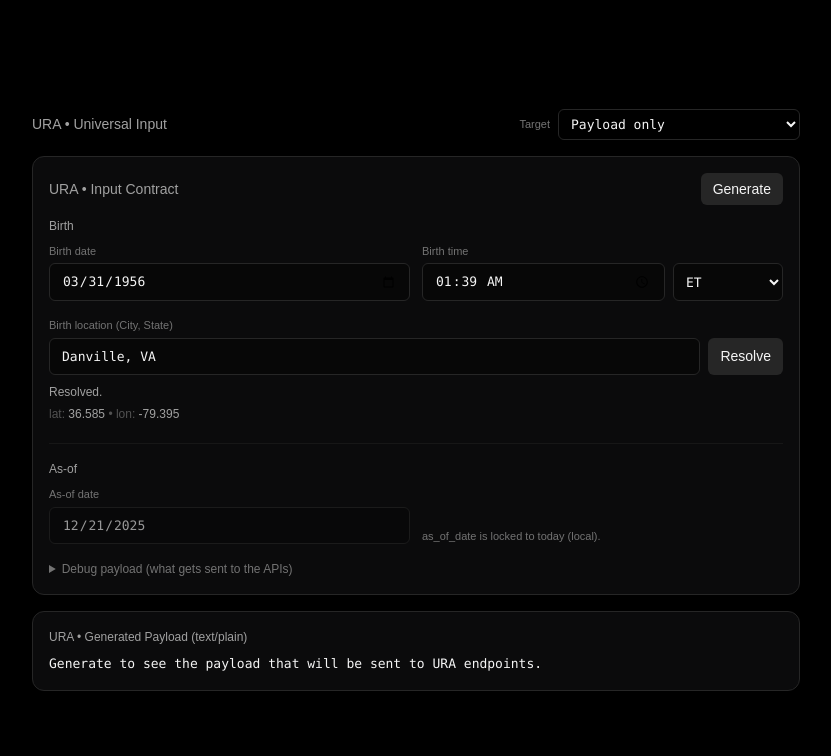
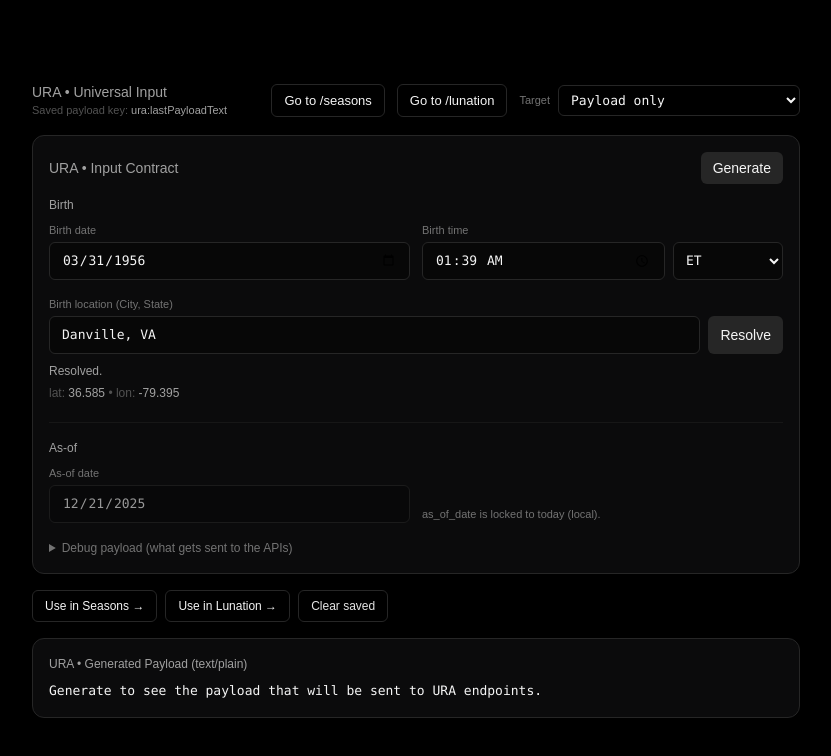
Before and after one commit to jaysperspective/URA, a Next.js app in the folder web/: page /input in a window 1280 px wide. Shown: the top 756 px of the page, without its empty margins (224-1055 px from the left). Built offline with nearby package versions, Linux system fonts and the light colour scheme.

Commit message:
Update page.tsx

```diff
--- a/web/src/app/input/page.tsx
+++ b/web/src/app/input/page.tsx
@@ -1,11 +1,14 @@
 "use client";
 
-import React, { useState } from "react";
+import React, { useEffect, useState } from "react";
+import Link from "next/link";
 import AstroInputForm, {
   type AstroPayloadText,
 } from "@/components/astro/AstroInputForm";
 
 type Target = "payload" | "lunation" | "asc-year" | "both";
+
+const LS_PAYLOAD_KEY = "ura:lastPayloadText";
 
 function pretty(x: any) {
   try {
@@ -41,9 +44,32 @@ export default function UniversalInputPage() {
   const [ascYearOut, setAscYearOut] = useState<string>("");
   const [statusLine, setStatusLine] = useState<string>("");
 
+  const [savedPayload, setSavedPayload] = useState<string>("");
+
+  useEffect(() => {
+    try {
+      const x = window.localStorage.getItem(LS_PAYLOAD_KEY) || "";
+      setSavedPayload(x);
+      if (!payloadOut && x) setPayloadOut(x);
+    } catch {
+      // ignore
+    }
+    // eslint-disable-next-line react-hooks/exhaustive-deps
+  }, []);
+
+  function persistPayload(payloadText: string) {
+    try {
+      window.localStorage.setItem(LS_PAYLOAD_KEY, payloadText);
+      setSavedPayload(payloadText);
+    } catch {
+      // ignore
+    }
+  }
+
   async function handleGenerate(payloadText: AstroPayloadText) {
     // Always show payload (universal input contract)
     setPayloadOut(payloadText);
+    persistPayload(payloadText);
 
     // Clear previous outputs for a fresh run
     setLunationOut("");
@@ -131,8 +157,27 @@ export default function UniversalInputPage() {
     <div className="min-h-[100svh] bg-black text-neutral-100 flex items-center justify-center p-6">
       <div className="w-full max-w-3xl space-y-4">
         {/* Header row */}
-        <div className="flex items-center justify-between">
+        <div className="flex items-center justify-between gap-3">
+          <div>
             <div className="text-sm text-neutral-400">URA • Universal Input</div>
+            <div className="text-[11px] text-neutral-600">
+              Saved payload key: <span className="text-neutral-400">{LS_PAYLOAD_KEY}</span>
+            </div>
+          </div>
+
+          <div className="flex items-center gap-3">
+            <Link
+              href="/seasons"
+              className="rounded-md bg-black/40 border border-neutral-800 px-3 py-1.5 text-[13px] outline-none text-neutral-100 hover:bg-black/50"
+            >
+              Go to /seasons
+            </Link>
+            <Link
+              href="/lunation"
+              className="rounded-md bg-black/40 border border-neutral-800 px-3 py-1.5 text-[13px] outline-none text-neutral-100 hover:bg-black/50"
+            >
+              Go to /lunation
+            </Link>
 
             <div className="flex items-center gap-2">
               <div className="text-[11px] text-neutral-500">Target</div>
@@ -150,6 +195,7 @@ export default function UniversalInputPage() {
               </select>
             </div>
           </div>
+        </div>
 
         {/* Universal form (random birth date + as_of locked to today) */}
         <AstroInputForm
@@ -157,9 +203,6 @@ export default function UniversalInputPage() {
           randomizeBirthDate
           lockAsOfToToday
           initial={{
-            // Leave birthDate/asOfDate out on purpose:
-            // - birthDate is randomized
-            // - as_of_date is locked to today
             birthTime: "01:39",
             timeZone: "America/New_York",
             birthCityState: "Danville, VA",
@@ -173,6 +216,37 @@ export default function UniversalInputPage() {
           <div className="text-[12px] text-neutral-400">{statusLine}</div>
         ) : null}
 
+        {/* Quick “use in” actions once we have a payload */}
+        <div className="flex flex-wrap items-center gap-2">
+          <Link
+            href="/seasons"
+            className="rounded-md bg-black/40 border border-neutral-800 px-3 py-1.5 text-[12px] text-neutral-100 hover:bg-black/50"
+          >
+            Use in Seasons →
+          </Link>
+          <Link
+            href="/lunation"
+            className="rounded-md bg-black/40 border border-neutral-800 px-3 py-1.5 text-[12px] text-neutral-100 hover:bg-black/50"
+          >
+            Use in Lunation →
+          </Link>
+
+          <button
+            className="rounded-md bg-black/40 border border-neutral-800 px-3 py-1.5 text-[12px] text-neutral-200 hover:bg-black/50"
+            onClick={() => {
+              try {
+                window.localStorage.removeItem(LS_PAYLOAD_KEY);
+              } catch {}
+              setSavedPayload("");
+              // keep payloadOut visible; user may want it
+            }}
+            type="button"
+            title="Clear saved payload (does not clear the current screen output)"
+          >
+            Clear saved
+          </button>
+        </div>
+
         {/* Payload output */}
         <div className="w-full rounded-xl bg-[#0b0b0c] border border-neutral-800 p-4">
           <div className="text-[12px] text-neutral-400 mb-2">
@@ -184,7 +258,9 @@ export default function UniversalInputPage() {
             style={{ fontFamily: "Menlo, Monaco, Consolas, monospace" }}
           >
             {payloadOut ||
-              "Generate to see the payload that will be sent to URA endpoints."}
+              (savedPayload
+                ? savedPayload
+                : "Generate to see the payload that will be sent to URA endpoints.")}
           </pre>
         </div>
 
```
Lines whose indentation alone changed are shown as unchanged.
